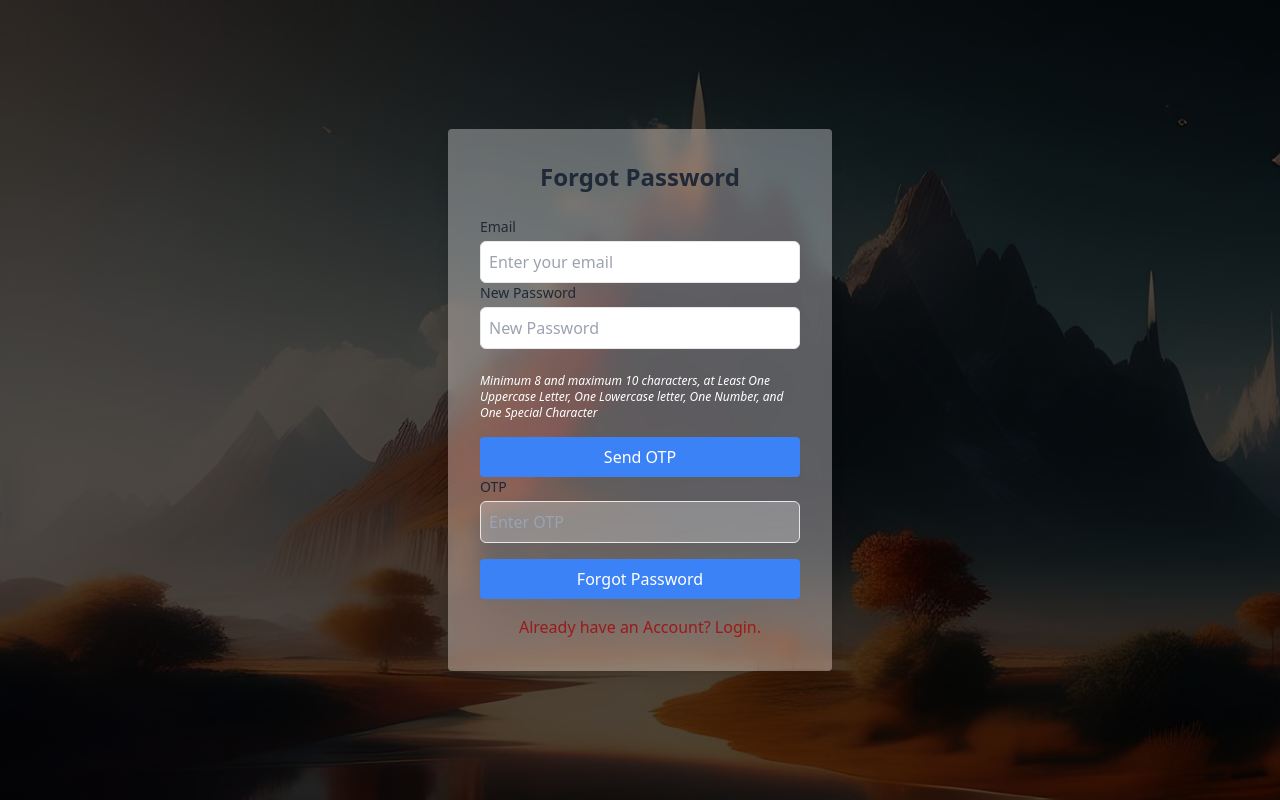
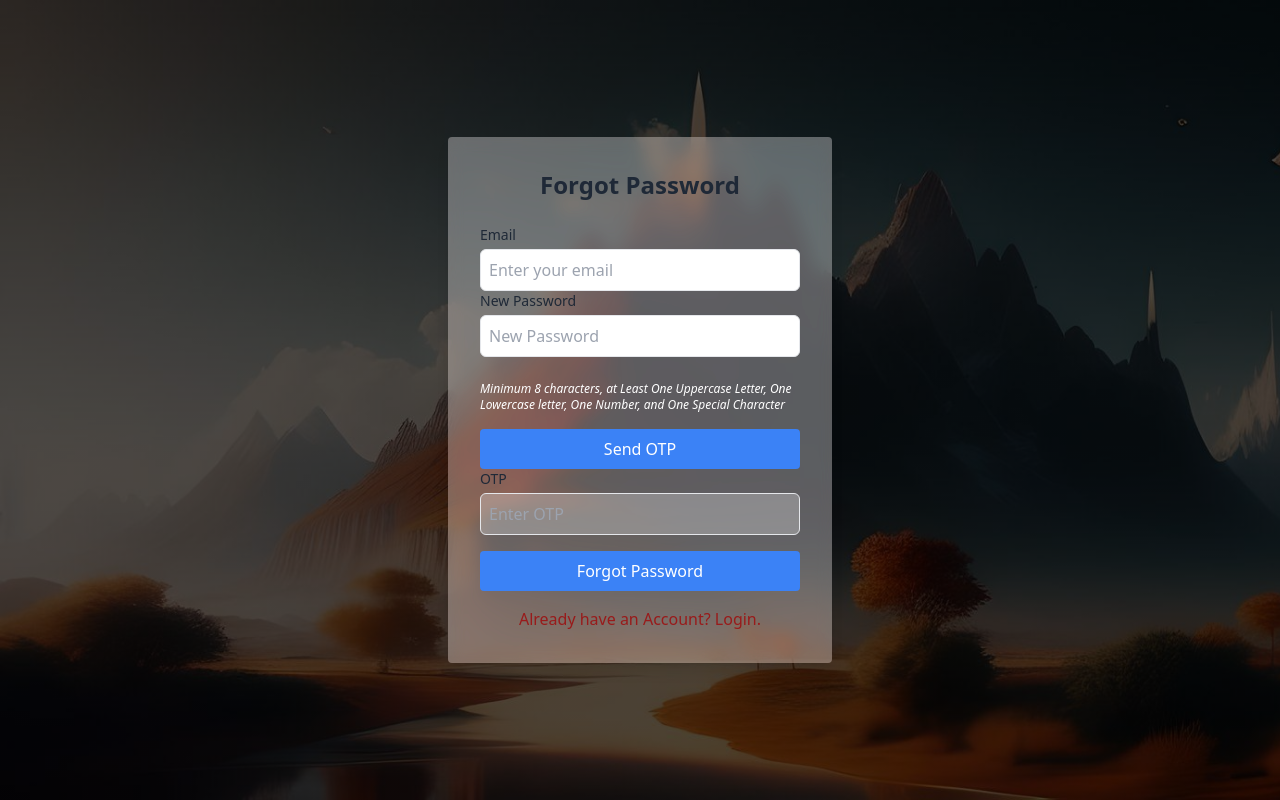
Before and after one commit to Mr-warriyo/weirdo-writes, a React (Vite) app in the folder client/: page /forgotpass in a window 1280 px wide. Built offline with nearby package versions, Linux system fonts and the light colour scheme.

Commit message:
Removed max pass length

```diff
--- a/client/src/components/user/forgotpass.jsx
+++ b/client/src/components/user/forgotpass.jsx
@@ -75,15 +75,14 @@ const ForgotPassPage = () => {
           id="password"
           className="mt-1 p-2 w-full border rounded-md focus:outline-none focus:ring focus:border-blue-300"
           onChange={(e) => setPass(e.target.value)}
-          maxLength={10}
           minLength={8}
           placeholder="New Password"
-          pattern="^(?=.*[a-z])(?=.*[A-Z])(?=.*\d)(?=.*[@$!%*?&])[A-Za-z\d@$!%*?&]{8,10}$"
+          pattern="^(?=.*[a-z])(?=.*[A-Z])(?=.*\d)(?=.*[@$!%*?&])[A-Za-z\d@$!%*?&]{8,100}$"
           required
         />
         <br />
         <br />
-        <p className="text-white text-xs italic">Minimum 8 and maximum 10 characters, at Least One Uppercase Letter, One Lowercase letter, One Number, and One Special Character</p>
+        <p className="text-white text-xs italic">Minimum 8 characters, at Least One Uppercase Letter, One Lowercase letter, One Number, and One Special Character</p>
       </div>
 
       <button onClick={verify} className="w-full bg-blue-500 text-white py-2 rounded hover:bg-blue-600 focus:outline-none focus:ring focus:border-blue-300">
--- a/client/src/components/user/login.jsx
+++ b/client/src/components/user/login.jsx
@@ -72,14 +72,13 @@ const LoginPage = () => {
             className="mt-1 p-2 w-full border rounded-md focus:outline-none focus:ring focus:border-blue-300"
             placeholder="Enter your password"
             onChange={(e) => setPass(e.target.value)}
-            maxLength={10}
             minLength={8}
-            pattern="^(?=.*[a-z])(?=.*[A-Z])(?=.*\d)(?=.*[@$!%*?&])[A-Za-z\d@$!%*?&]{8,10}$"
+            pattern="^(?=.*[a-z])(?=.*[A-Z])(?=.*\d)(?=.*[@$!%*?&])[A-Za-z\d@$!%*?&]{8,100}$"
             required
           />
           <br />
           <br />
-          <p className="text-white text-xs italic">Minimum 8 and maximum 10 characters, at Least One Uppercase Letter, One Lowercase letter, One Number and One Special Character</p>
+          <p className="text-white text-xs italic">Minimum 8 characters, at Least One Uppercase Letter, One Lowercase letter, One Number and One Special Character</p>
         </div>
         <button type='submit' className="w-full bg-blue-500 text-white py-2 rounded-xl hover:bg-blue-600 focus:outline-none focus:ring focus:border-blue-300">
           Login
--- a/client/src/components/user/signup.jsx
+++ b/client/src/components/user/signup.jsx
@@ -92,15 +92,14 @@ const SignupPage = () => {
             className="mt-1 p-2 w-full border rounded-md focus:outline-none focus:ring focus:border-blue-300"
             placeholder="Password"
             onChange={(e) => setPass(e.target.value)}
-            maxLength={10}
             minLength={8}
-            pattern="^(?=.*[a-z])(?=.*[A-Z])(?=.*\d)(?=.*[@$!%*?&])[A-Za-z\d@$!%*?&]{8,10}$"
+            pattern="^(?=.*[a-z])(?=.*[A-Z])(?=.*\d)(?=.*[@$!%*?&])[A-Za-z\d@$!%*?&]{8,100}$"
             autoComplete='off'
             required
           />
           <br />
           <br />
-          <p className="text-white text-xs italic">Minimum 8 and maximum 10 characters, at Least One Uppercase Letter, One Lowercase letter, One Number, and One Special Character</p>
+          <p className="text-white text-xs italic">Minimum 8 characters, at Least One Uppercase Letter, One Lowercase letter, One Number, and One Special Character</p>
         </div>
 
         <button onClick={sendOtp} className="w-full bg-blue-500 text-white py-2 rounded hover:bg-blue-600 focus:outline-none focus:ring focus:border-blue-300">
```
